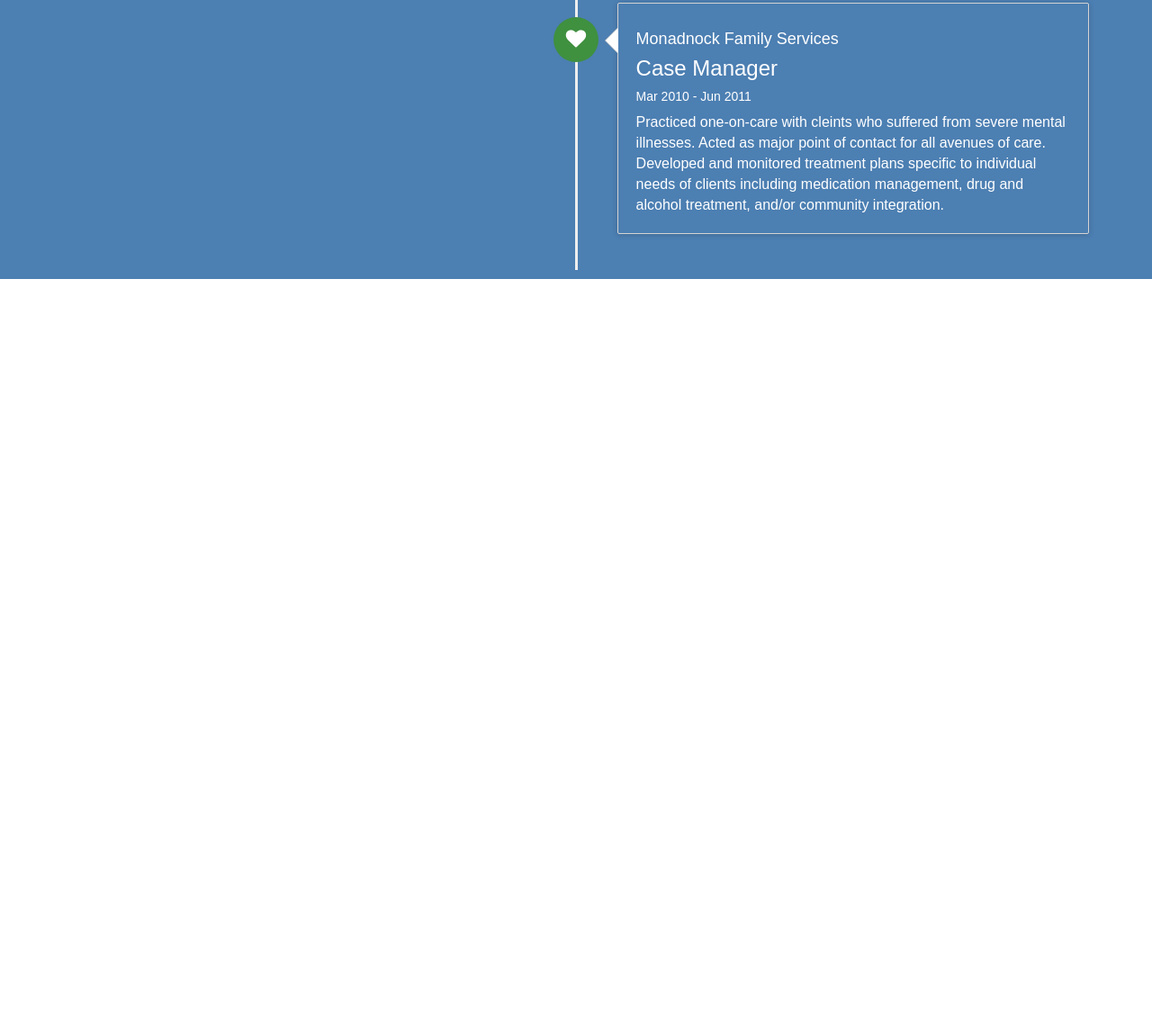
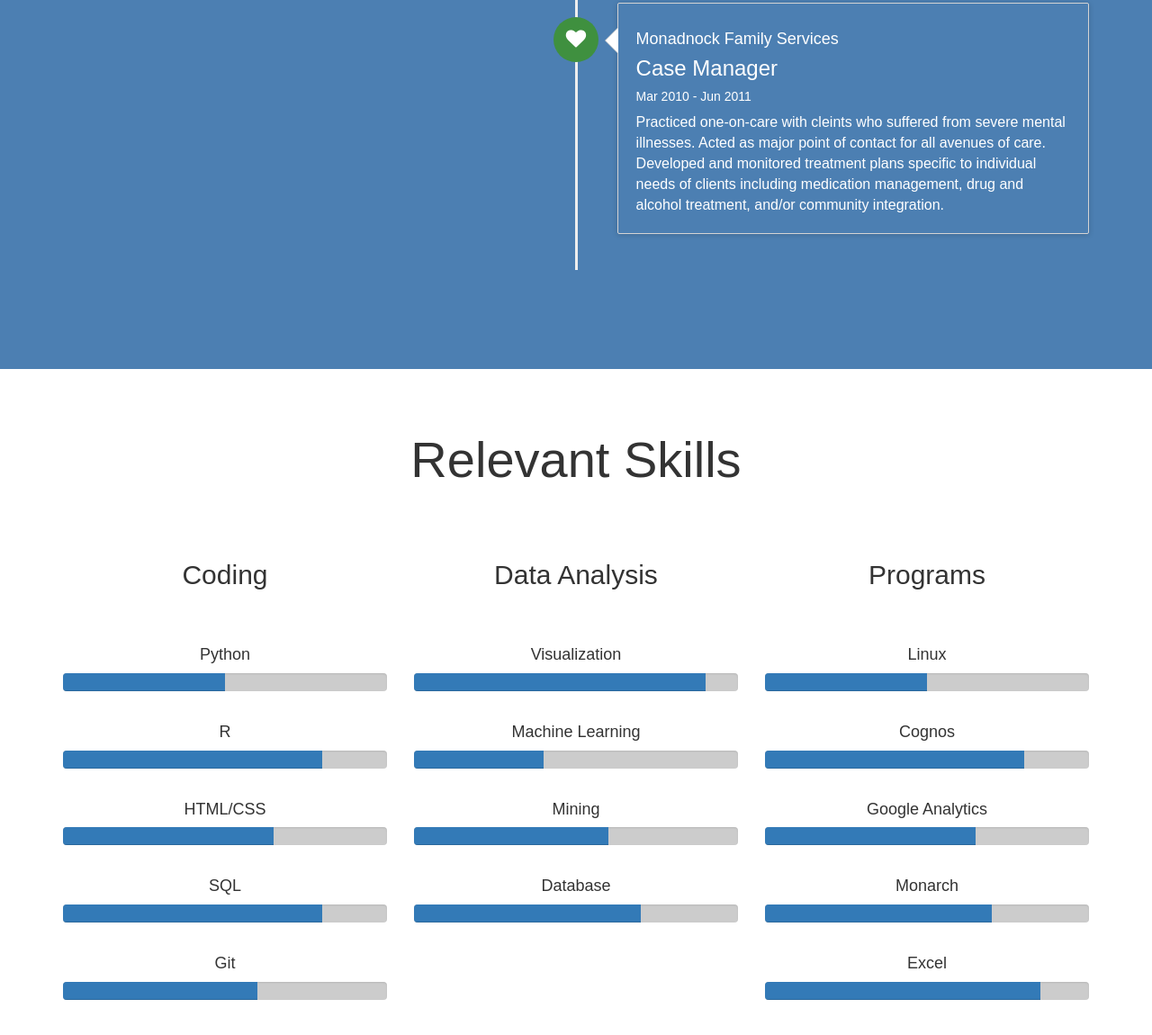
Before and after one commit to marcsburt/first-resume-site, a plain HTML site: page index.html in a window 1280 px wide. Shown: the part 3696-4846 px from the top of the page at 90% size. Before the commit the page ends 4006 px from the top, so only its background shows below. Drawn offline with nearby package versions, Linux system fonts and the light colour scheme; a web font is replaced by a local one.

Commit message:
added skill bar and finished formating timeline

```diff
--- a/css/style.css
+++ b/css/style.css
@@ -11,6 +11,13 @@ padding-top: 50px;
 }
 h2{
 padding-bottom: 40px;
+}
+.progress{
+background-color: #ccc;
+}
+.progress-bar-pad{
+padding-top: 3px;
+padding-bottom: 3px;
 }
 .btn-custom-light{
 color: white;
@@ -50,6 +57,7 @@ color: white;
 background-color: rgba(76, 127, 178, 1.0);
 width: 100%;
 margin: 0px;
+padding-bottom: 100px;
 color: #ffffff;
 }
 .navbar-default{
--- a/index.html
+++ b/index.html
@@ -1,5 +1,6 @@
 <!DOCTYPE html>
 <html lang="en">
+
 	<head>
 		<meta charset="utf-8">
 		<meta http-equiv="X-UA-Compatible" content="IE=edge">
@@ -24,7 +25,6 @@
 	<body>
 		<nav class="navbar navbar-default navbar-fixed-top">
 			<div class="container-fluid">
-				<!-- Brand and toggle get grouped for better mobile display -->
 				<div class="navbar-header">
 					<button type="button" class="navbar-toggle collapsed" data-toggle="collapse" data-target="#bs-example-navbar-collapse-1" aria-expanded="false">
 					<span class="sr-only">Toggle navigation</span>
@@ -34,7 +34,6 @@
 					</button>
 					<a class="navbar-brand" href="#">Brand</a>
 				</div>
-				<!-- Collect the nav links, forms, and other content for toggling -->
 				<div class="collapse navbar-collapse" id="bs-example-navbar-collapse-1">
 					<ul class="nav navbar-nav navbar-right">
 						<li><a href="#">Home</a></li>
@@ -181,6 +180,132 @@
 						</ul>
 					</div>
 				</div>
+
+				<div class ="container text-center">
+					<div class="row">
+						<h1>Relevant Skills</h1>
+						<div class="col-sm-4 text-center">
+							<h2>Coding</h2>
+							<div class="progress-bar-pad">
+								<h4>Python</h4>
+								<div class="progress">
+									<div class="progress-bar" role="progressbar" aria-valuenow="70"
+										aria-valuemin="0" aria-valuemax="100" style="width:50%">
+									</div>
+								</div>
+							</div>
+							<div class="progress-bar-pad">
+								<h4>R</h4>
+								<div class="progress">
+									<div class="progress-bar" role="progressbar" aria-valuenow="70"
+										aria-valuemin="0" aria-valuemax="100" style="width:80%">
+									</div>
+								</div>
+							</div>
+							<div class="progress-bar-pad">
+								<h4>HTML/CSS</h4>
+								<div class="progress">
+									<div class="progress-bar" role="progressbar" aria-valuenow="70"
+										aria-valuemin="0" aria-valuemax="100" style="width:65%">
+									</div>
+								</div>
+							</div>
+							<div class="progress-bar-pad">
+								<h4>SQL</h4>
+								<div class="progress">
+									<div class="progress-bar" role="progressbar" aria-valuenow="70"
+										aria-valuemin="0" aria-valuemax="100" style="width:80%">
+									</div>
+								</div>
+							</div>
+							<div class="progress-bar-pad">
+								<h4>Git</h4>
+								<div class="progress">
+									<div class="progress-bar" role="progressbar" aria-valuenow="70"							aria-valuemin="0" aria-valuemax="100" style="width:60%">
+									</div>
+								</div>
+							</div>
+						</div>
+						<div class="col-sm-4 text-center">
+							<h2>Data Analysis</h2>
+							<div class="progress-bar-pad">
+								<h4>Visualization</h4>
+								<div class="progress">
+									<div class="progress-bar" role="progressbar" aria-valuenow="70"
+										aria-valuemin="0" aria-valuemax="100" style="width:90%">
+									</div>
+								</div>
+							</div>
+							<div class="progress-bar-pad">
+								<h4>Machine Learning</h4>
+								<div class="progress">
+									<div class="progress-bar" role="progressbar" aria-valuenow="70"
+										aria-valuemin="0" aria-valuemax="100" style="width:40%">
+									</div>
+								</div>
+							</div>
+							<div class="progress-bar-pad">
+								<h4>Mining</h4>
+								<div class="progress">
+									<div class="progress-bar" role="progressbar" aria-valuenow="70"
+										aria-valuemin="0" aria-valuemax="100" style="width:60%">
+									</div>
+								</div>
+							</div>
+							<div class="progress-bar-pad">
+								<h4>Database</h4>
+								<div class="progress">
+									<div class="progress-bar" role="progressbar" aria-valuenow="70"
+										aria-valuemin="0" aria-valuemax="100" style="width:70%">
+									</div>
+								</div>
+							</div>
+						</div>
+						<div class="col-sm-4 text-center">
+							<h2>Programs</h2>
+							<div class="progress-bar-pad">
+								<h4>Linux</h4>
+								<div class="progress">
+									<div class="progress-bar" role="progressbar" aria-valuenow="70"
+										aria-valuemin="0" aria-valuemax="100" style="width:50%">
+									</div>
+								</div>
+							</div>
+							<div class="progress-bar-pad">
+								<h4>Cognos</h4>
+								<div class="progress">
+									<div class="progress-bar" role="progressbar" aria-valuenow="70"
+										aria-valuemin="0" aria-valuemax="100" style="width:80%">
+									</div>
+								</div>
+							</div>
+							<div class="progress-bar-pad">
+								<h4>Google Analytics</h4>
+								<div class="progress">
+									<div class="progress-bar" role="progressbar" aria-valuenow="70"
+										aria-valuemin="0" aria-valuemax="100" style="width:65%">
+									</div>
+								</div>
+							</div>
+							<div class="progress-bar-pad">
+								<h4>Monarch</h4>
+								<div class="progress">
+									<div class="progress-bar" role="progressbar" aria-valuenow="70"
+										aria-valuemin="0" aria-valuemax="100" style="width:70%">
+									</div>
+								</div>
+							</div>
+							<div class="progress-bar-pad">
+								<h4>Excel</h4>
+								<div class="progress">
+									<div class="progress-bar" role="progressbar" aria-valuenow="70"
+										aria-valuemin="0" aria-valuemax="100" style="width:85%">
+									</div>
+								</div>
+							</div>
+						</div>
+					</div>
+				</div>
 			</div>
 			<script src="https://ajax.googleapis.com/ajax/libs/jquery/1.12.4/jquery.min.js"></script>
 			<script src="js/bootstrap.min.js"></script>
```
